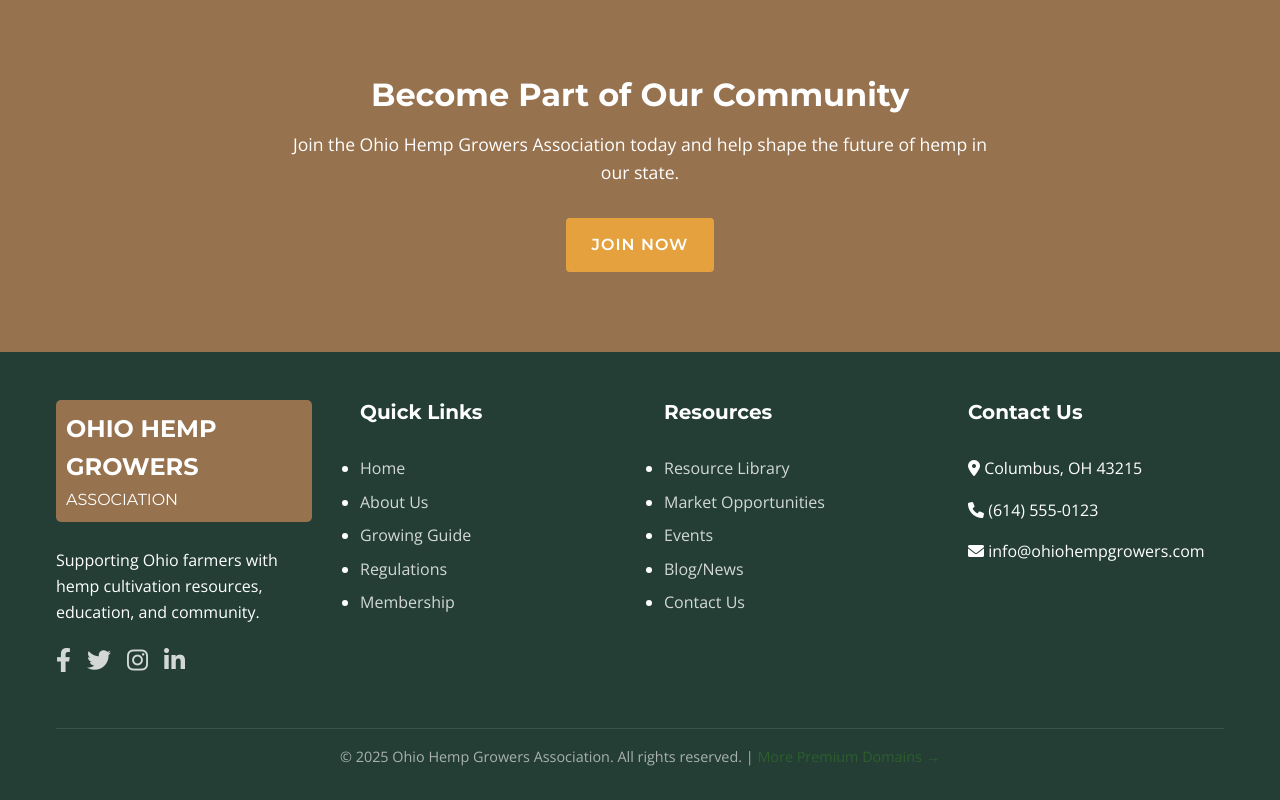
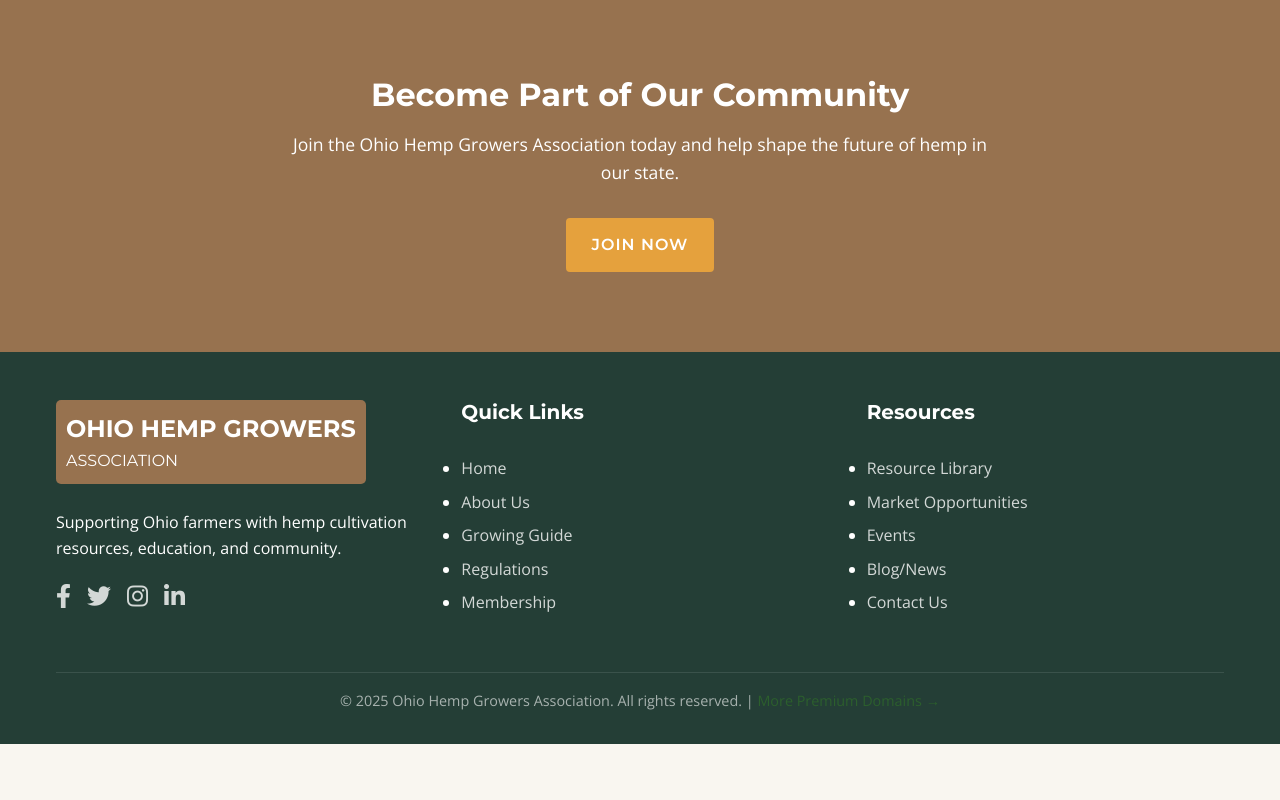
Before and after one commit to abandini/ohiohempgrowers, a plain HTML site: page about.html in a window 1280 px wide. Shown: the part 3910-4710 px from the top of the page. After the commit the page ends 4654 px from the top, so only its background shows below. Drawn offline with nearby package versions, Linux system fonts and the light colour scheme.

Commit message:
Remove contact information and fix domain name in footer links

```diff
--- a/about.html
+++ b/about.html
@@ -333,16 +333,10 @@
                     </ul>
                 </div>
 
-                <div class="footer-contact">
-                    <h3 class="footer-heading">Contact Us</h3>
-                    <p><i class="fas fa-map-marker-alt"></i> Columbus, OH 43215</p>
-                    <p><i class="fas fa-phone"></i> (614) 555-0123</p>
-                    <p><i class="fas fa-envelope"></i> info@ohiohempgrowers.com</p>
-                </div>
             </div>
 
             <div class="footer-bottom">
-                <p>&copy; 2025 Ohio Hemp Growers Association. All rights reserved. | <a href="https://www.handcraftedcomains.io" target="_blank">More Premium Domains →</a></p>
+                <p>&copy; 2025 Ohio Hemp Growers Association. All rights reserved. | <a href="https://www.handcrafteddomains.io" target="_blank">More Premium Domains →</a></p>
             </div>
         </div>
     </footer>
```
Also changed, not shown: blog/index.html (+1 -7 lines), contact.html (+1 -7 lines), events.html (+1 -7 lines), growing-guide.html (+1 -7 lines), index.html (+2 -7 lines), market.html (+1 -7 lines), membership.html (+1 -7 lines), regulations.html (+1 -7 lines), resources.html (+1 -7 lines), thank-you.html (+1 -7 lines), 1 other file.
